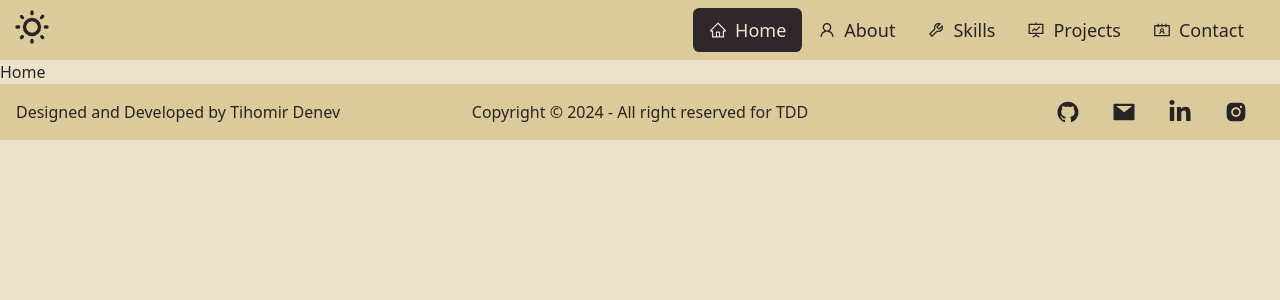
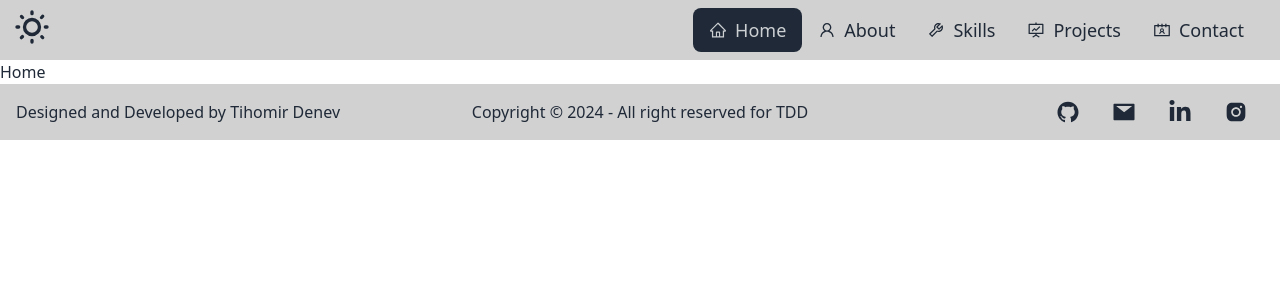
Before and after one commit to TihomirDenev/My-PortFolio, a React (Vite) app: page / in a window 1280 px wide. Shown: the top 300 px of the page. Built offline with nearby package versions, Linux system fonts and the light colour scheme.

Commit message:
Change theme in project

```diff
--- a/src/common/constants.js
+++ b/src/common/constants.js
@@ -1,3 +1,3 @@
-export const LIGHT_THEME = 'retro';
+export const LIGHT_THEME = 'fantasy';
 
-export const DARK_THEME = 'luxury';
+export const DARK_THEME = 'sunset';
```
